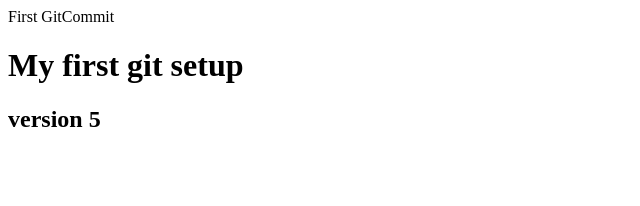
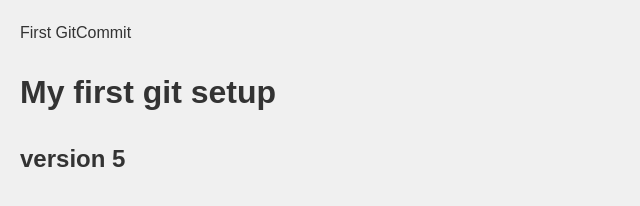
Before and after one commit to saitama-op/mytestrepo, a plain HTML site: page index.html in a window 1280 px wide. Shown: the whole page, without its empty margins (0-640 px from the left). Drawn offline with Linux system fonts and the light colour scheme.

Commit message:
added styles.css

```diff
--- a/index.html
+++ b/index.html
@@ -1,5 +1,7 @@
 <html>
-    <head>First GitCommit</head>
+    <head>First GitCommit
+        <link rel="stylesheet" href="styles.css">
+    </head>
     <body>
         <h1>My first git setup</h1>
         <h2>version 5</h2>
--- /dev/null
+++ b/styles.css
@@ -0,0 +1,9 @@
+/* styles.css file */
+body {
+  background-color: #f0f0f0; /* Sets a light gray background for the entire page */
+  color: #333;             /* Sets the default text color to dark gray */
+  font-family: Arial, Helvetica, sans-serif; /* Sets the default font */
+  margin: 20px;            /* Adds a 20px margin around the body content */
+  padding: 0;              /* Ensures no extra padding is added */
+  line-height: 1.6;        /* Improves readability by setting line spacing */
+}
```
